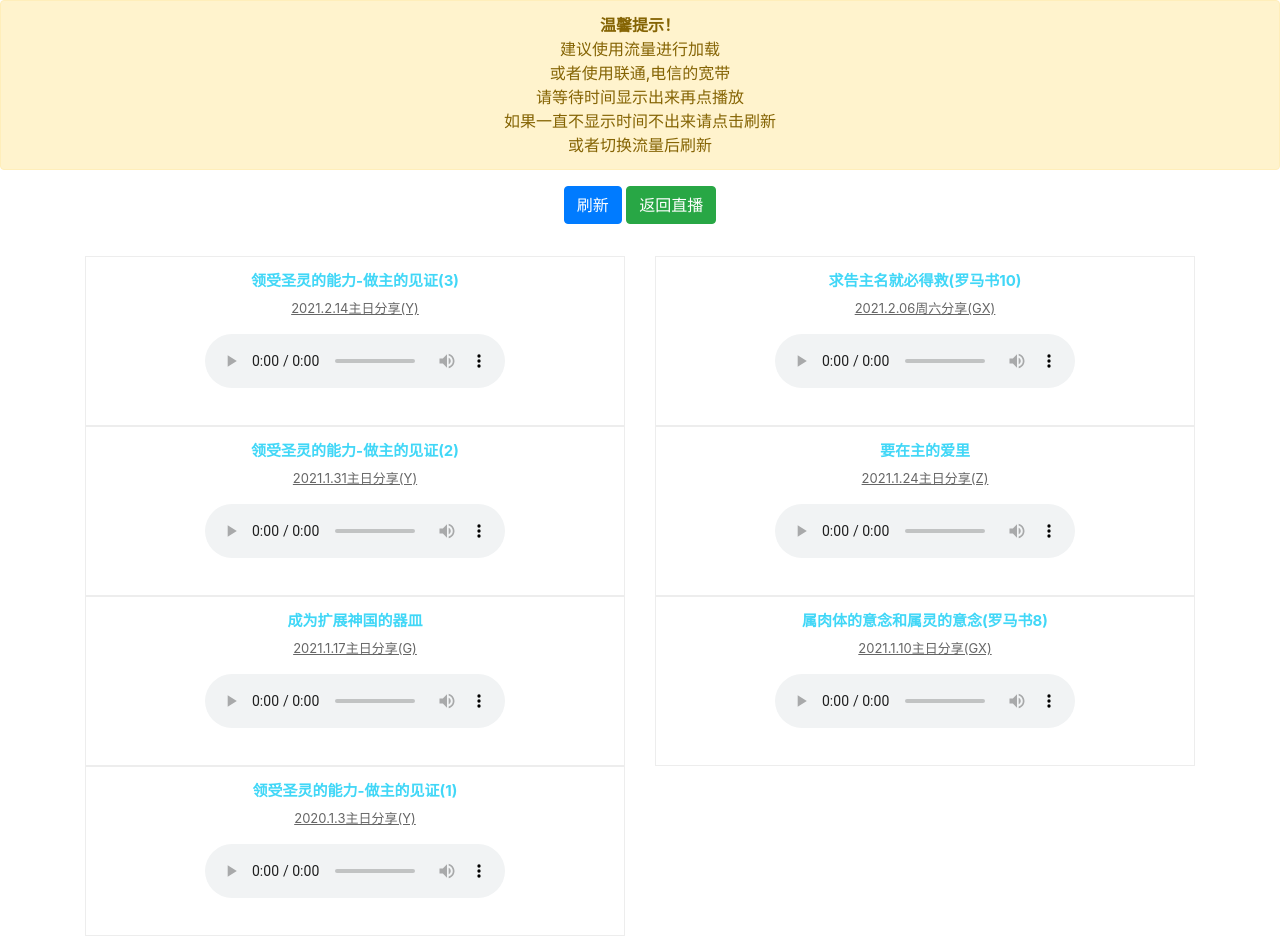
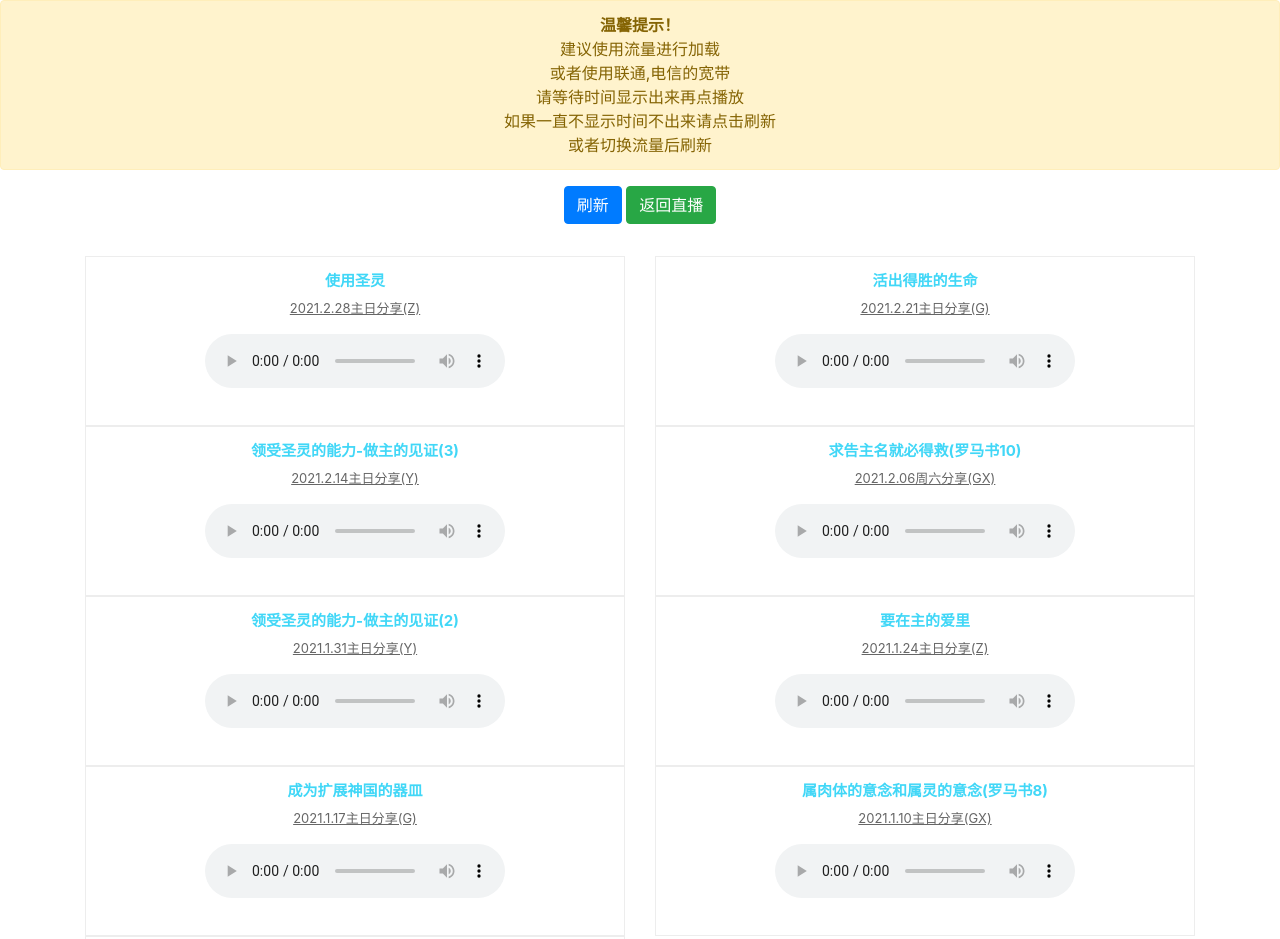
Before and after one commit to GoodHarvest/GH_PB_2021, a plain HTML site: page index.html in a window 1280 px wide. Shown: the top 939 px of the page. Drawn offline with nearby package versions, Linux system fonts and the light colour scheme.

Commit message:
Update index.html
+

```diff
--- a/index.html
+++ b/index.html
@@ -194,6 +194,16 @@
         var audio_datas =
             [
                 {
+                    "title": "使用圣灵",
+                    "description": "2021.2.28主日分享(Z)",
+                    "url": domain + "audios/0228001_b_z.mp3",
+                },
+                {
+                    "title": "活出得胜的生命",
+                    "description": "2021.2.21主日分享(G)",
+                    "url": domain + "audios/0221001_b_g.mp3",
+                },
+                {
                     "title": "领受圣灵的能力-做主的见证(3)",
                     "description": "2021.2.14主日分享(Y)",
                     "url": domain + "audios/0214001_b_y.mp3",
```
